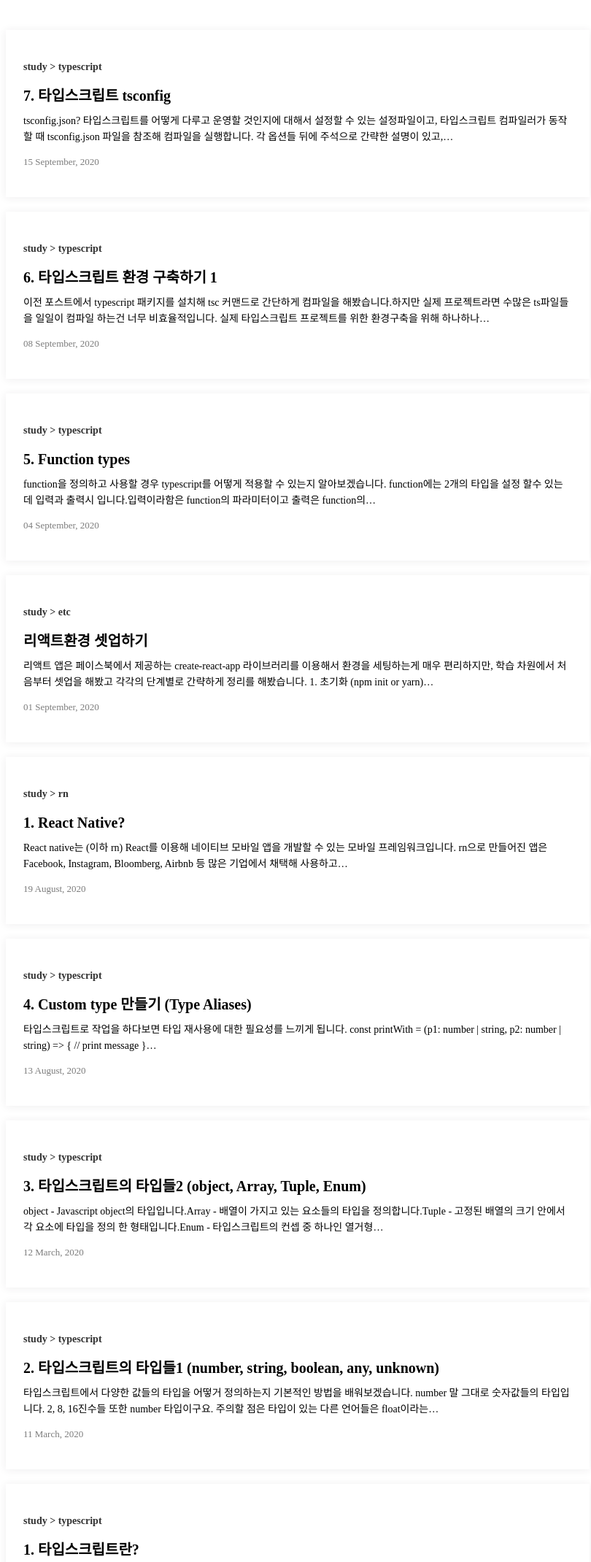
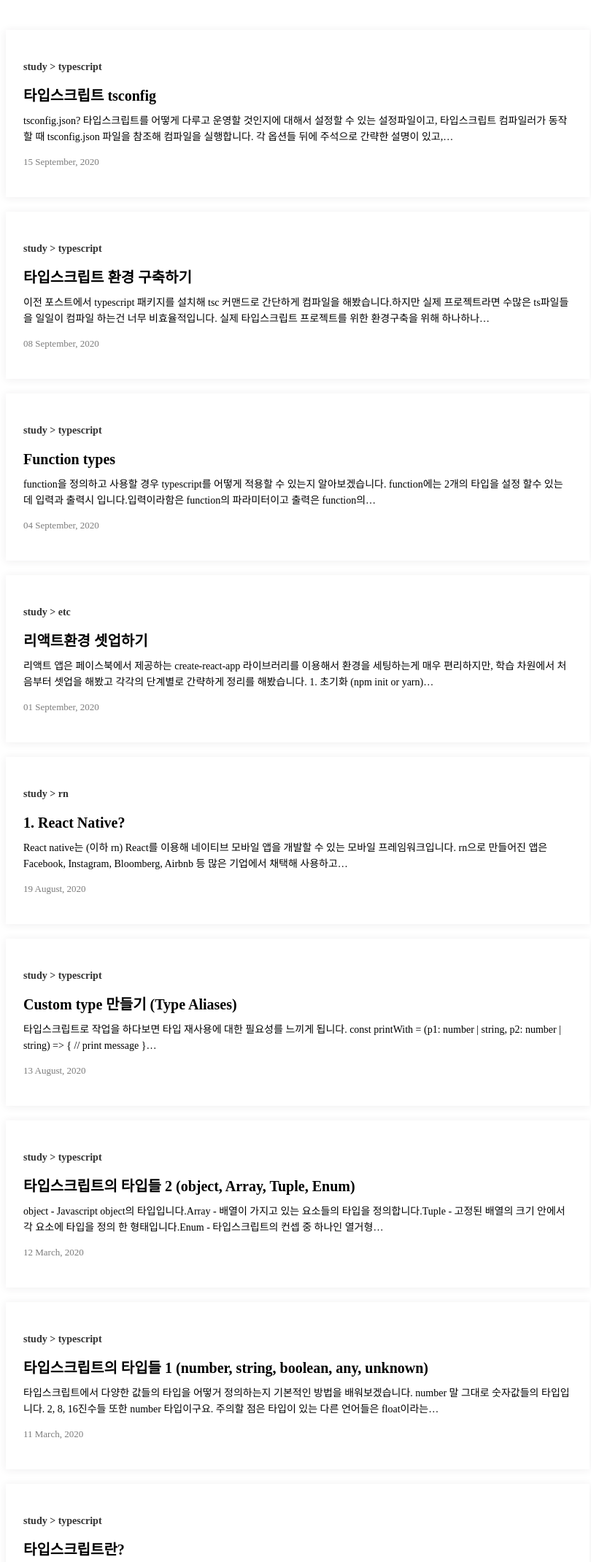
Before and after one commit to kibaek-kimm/blog, a Gatsby site: page / in a window 1280 px wide. Shown: the part 51-2191 px from the top of the page at 73% size, without its empty margins (232-1042 px from the left). Built offline with nearby package versions, Linux system fonts and the light colour scheme; Gatsby itself is replaced by a stand-in of ours; some packages are replaced by stand-ins of ours.

Commit message:
fix: 제목에 넘버링 삭제

```diff
--- a/src/post/study/typescript/1-what-is-typescript.md
+++ b/src/post/study/typescript/1-what-is-typescript.md
@@ -1,5 +1,5 @@
 ---
-title: "1. 타입스크립트란?"
+title: "타입스크립트란?"
 date: "2020-03-02"
 category: "study"
 sub_category: "typescript"
--- a/src/post/study/typescript/2-types1.md
+++ b/src/post/study/typescript/2-types1.md
@@ -1,5 +1,5 @@
 ---
-title: "2. 타입스크립트의 타입들1 (number, string, boolean, any, unknown)"
+title: "타입스크립트의 타입들 1 (number, string, boolean, any, unknown)"
 date: "2020-03-11"
 category: "study"
 sub_category: "typescript"
--- a/src/post/study/typescript/3-types2.md
+++ b/src/post/study/typescript/3-types2.md
@@ -1,5 +1,5 @@
 ---
-title: "3. 타입스크립트의 타입들2 (object, Array, Tuple, Enum)"
+title: "타입스크립트의 타입들 2 (object, Array, Tuple, Enum)"
 date: "2020-03-12"
 category: "study"
 sub_category: "typescript"
--- a/src/post/study/typescript/4-custom-types.md
+++ b/src/post/study/typescript/4-custom-types.md
@@ -1,5 +1,5 @@
 ---
-title: "4. Custom type 만들기 (Type Aliases)"
+title: "Custom type 만들기 (Type Aliases)"
 date: "2020-08-13"
 category: "study"
 sub_category: "typescript"
--- a/src/post/study/typescript/5-function-types.md
+++ b/src/post/study/typescript/5-function-types.md
@@ -1,5 +1,5 @@
 ---
-title: "5. Function types"
+title: "Function types"
 date: "2020-09-04"
 category: "study"
 sub_category: "typescript"
--- a/src/post/study/typescript/6-setup-enviroment.md
+++ b/src/post/study/typescript/6-setup-enviroment.md
@@ -1,5 +1,5 @@
 ---
-title: "6. 타입스크립트 환경 구축하기 1"
+title: "타입스크립트 환경 구축하기"
 date: "2020-09-08"
 category: "study"
 sub_category: "typescript"
--- a/src/post/study/typescript/7-setup-enviroment2.md
+++ b/src/post/study/typescript/7-setup-enviroment2.md
@@ -1,5 +1,5 @@
 ---
-title: "7. 타입스크립트 tsconfig"
+title: "타입스크립트 tsconfig"
 date: "2020-09-15"
 category: "study"
 sub_category: "typescript"
```
